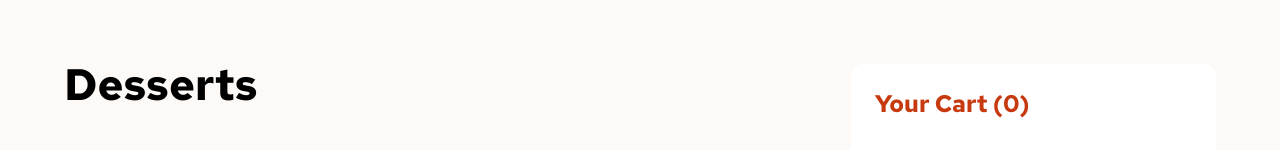
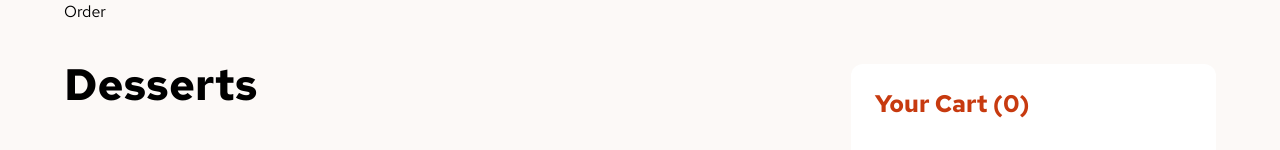
Before and after one commit to arshGoyalDev/product-list-app, a React (Create React App) app: page /order in a window 1280 px wide. Shown: the top 150 px of the page. Built offline with nearby package versions, Linux system fonts and the light colour scheme.

Commit message:
add: react router to the app

```diff
--- a/package.json
+++ b/package.json
@@ -8,6 +8,8 @@
     "@testing-library/user-event": "^13.5.0",
     "react": "^18.3.1",
     "react-dom": "^18.3.1",
+    "react-router": "^6.26.0",
+    "react-router-dom": "^6.26.0",
     "react-scripts": "5.0.1",
     "web-vitals": "^2.1.4"
   },
--- a/src/App.js
+++ b/src/App.js
@@ -1,8 +1,8 @@
 import { useEffect, useState } from "react";
-import productsData from "./assets/products.json";
+import { Route, Routes } from "react-router";
 
-import ProductsContainer from "./Components/ProductsContainer";
-import Cart from "./Components/Cart";
+import Home from "./Pages/Home";
+import Order from "./Pages/Order";
 
 const App = () => {
   const [cart, updateCart] = useState([]);
@@ -13,12 +13,10 @@ const App = () => {
 
   return (
     <main className="grid gap-7 lg:grid-cols-3 xl:grid-cols-4 bg-neutral-rose50 min-h-screen px-8 py-10 md:p-16 lg:p-[75xp] xl:p-[70px] xxl:p-28">
-      <ProductsContainer
-        productsData={productsData}
-        cart={cart}
-        updateCart={updateCart}
-      />
-      <Cart cart={cart} updateCart={updateCart} />
+      <Home cart={cart} updateCart={updateCart} />
+      <Routes>
+        <Route path="/order" element={<Order cart={cart} updateCart={updateCart} />} />
+      </Routes>
     </main>
   );
 };
--- a/src/Components/Cart.js
+++ b/src/Components/Cart.js
@@ -1,3 +1,4 @@
+import { Link } from "react-router-dom";
 import CartItem from "./CartItem";
 
 const Cart = ({ cart, updateCart }) => {
@@ -64,11 +65,18 @@ const Cart = ({ cart, updateCart }) => {
                   d="M14.25 18.75h-1.875a1.25 1.25 0 0 1-1.25-1.25v-6.875h3.75a2.498 2.498 0 0 0 2.488-2.747 2.594 2.594 0 0 0-2.622-2.253h-.99l-.11-.487C13.283 3.56 11.769 2.5 9.875 2.5a3.762 3.762 0 0 0-3.4 2.179l-.194.417-.54-.072A1.876 1.876 0 0 0 5.5 5a2.5 2.5 0 1 0 0 5v1.25a3.75 3.75 0 0 1 0-7.5h.05a5.019 5.019 0 0 1 4.325-2.5c2.3 0 4.182 1.236 4.845 3.125h.02a3.852 3.852 0 0 1 3.868 3.384 3.75 3.75 0 0 1-3.733 4.116h-2.5V17.5h1.875v1.25Z"
                 />
               </svg>
-              <p className="text-neutral-rose900">This is a <span className="font-bold">carbon-neutral</span> delivery</p>
+              <p className="text-neutral-rose900">
+                This is a <span className="font-bold">carbon-neutral</span>{" "}
+                delivery
+              </p>
             </div>
 
             <div>
-              <button className="bg-primary-red text-white py-4 grid place-content-center w-full mt-7 rounded-full hover:bg-[#83341a] transition">Confirm Order</button>
+              <Link to={'/order'}>
+              <button className="bg-primary-red text-white py-4 grid place-content-center w-full mt-7 rounded-full hover:bg-[#83341a] transition">
+                Confirm Order
+              </button>
+              </Link>
             </div>
           </div>
         ) : (
--- a/src/Components/CartItem.js
+++ b/src/Components/CartItem.js
@@ -25,6 +25,7 @@ const CartItem = ({ name, number, price, cart, updateCart }) => {
           </p>
         </div>
       </div>
+
       <div>
         <button
           className="border-2 border-neutral-rose400 w-5 h-5 grid place-content-center rounded-full"
--- /dev/null
+++ b/src/Pages/Home.js
@@ -0,0 +1,21 @@
+import React from "react";
+
+import ProductsContainer from "../Components/ProductsContainer";
+import Cart from "../Components/Cart";
+
+import productsData from "../assets/products.json";
+
+
+const Home = ({cart, updateCart}) => {
+  return (
+    <React.Fragment>
+      <ProductsContainer
+        productsData={productsData}
+        cart={cart}
+        updateCart={updateCart}
+      />
+      <Cart cart={cart} updateCart={updateCart} />
+    </React.Fragment>
+  );
+};
+export default Home;
--- /dev/null
+++ b/src/Pages/Order.js
@@ -0,0 +1,6 @@
+const Order = () => {
+  return (
+    <section className="fixed top-0">Order</section>
+  )
+}
+export default Order
--- a/src/index.js
+++ b/src/index.js
@@ -1,11 +1,16 @@
 import React from "react";
 import ReactDOM from "react-dom/client";
+
 import "./index.css";
+
+import { BrowserRouter } from "react-router-dom";
 import App from "./App";
 
 const root = ReactDOM.createRoot(document.getElementById("root"));
 root.render(
   <React.StrictMode>
-    <App />
+    <BrowserRouter>
+      <App />
+    </BrowserRouter>
   </React.StrictMode>
 );
```
Also changed, not shown: 1 other file (tests, documents, lock files or other folders).
